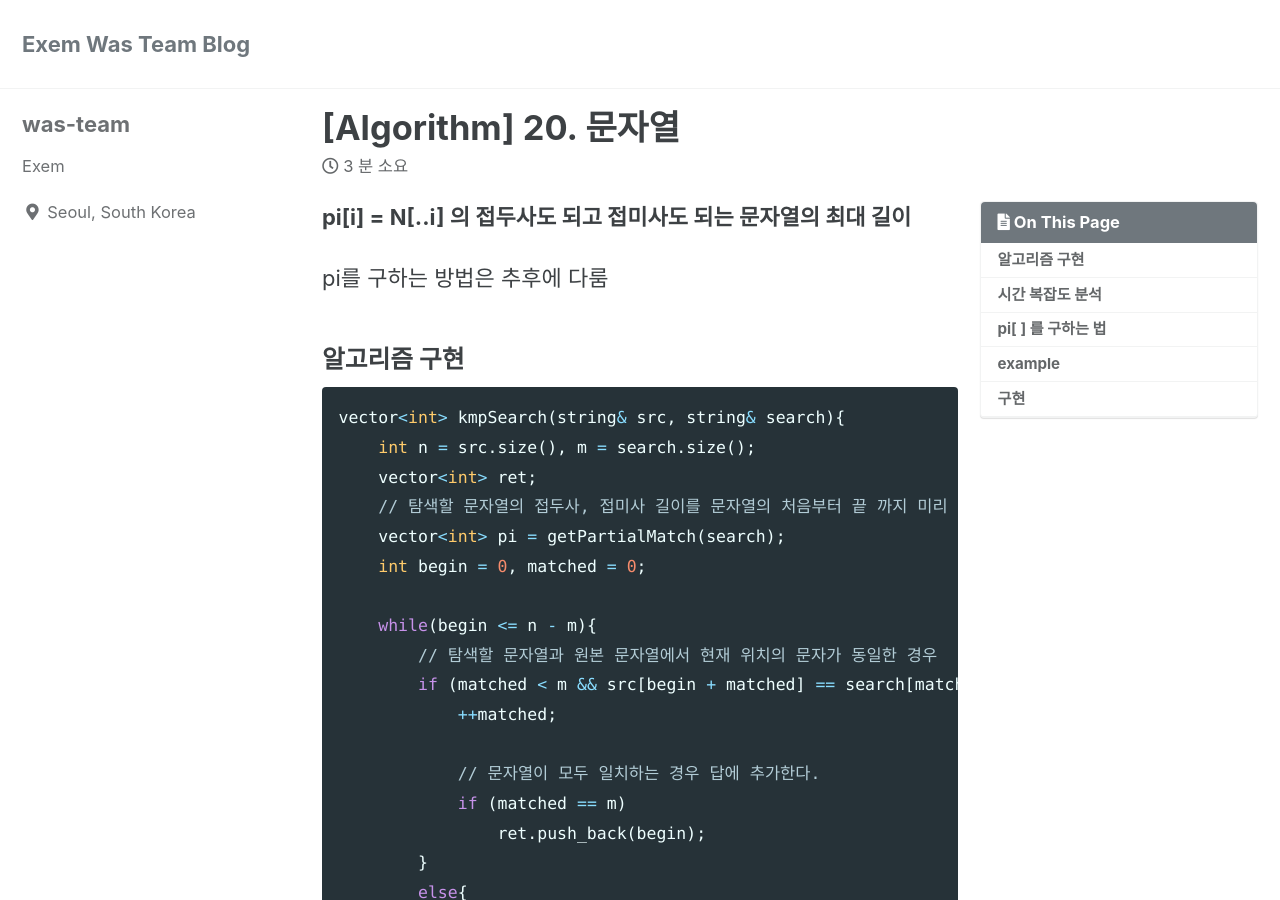
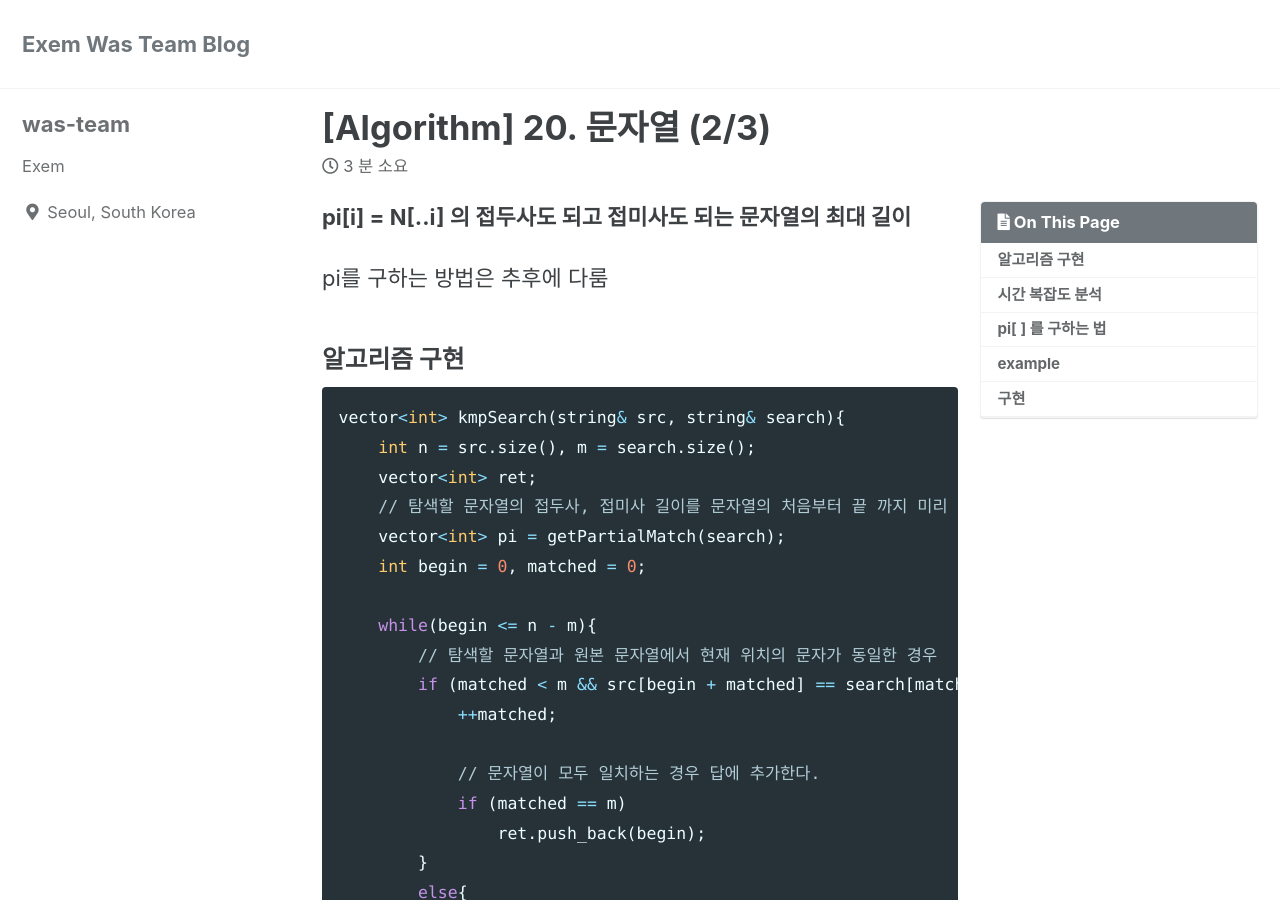
Before and after one commit to exem-was/exem-was.github.io, a Jekyll site: the page built from _posts/2022-04-12-algorithm-string-2.md, in a window 1280 px wide and 900 px high. Built offline with Jekyll 4.4.1, drawn with Linux system fonts in a browser that asks for light colours; cached includes are drawn as plain includes.

Commit message:
Update 2022-04-12-algorithm-string-2.md

```diff
--- a/_posts/2022-04-12-algorithm-string-2.md
+++ b/_posts/2022-04-12-algorithm-string-2.md
@@ -1,6 +1,6 @@
 ---
-title:  "[Algorithm] 20. 문자열"
-excerpt: "20.2 문자열 검색 (2/3)"
+title:  "[Algorithm] 20. 문자열 (2/3)"
+excerpt: "20.2 문자열 검색"
 
 categories:
   - Algorithm
```
